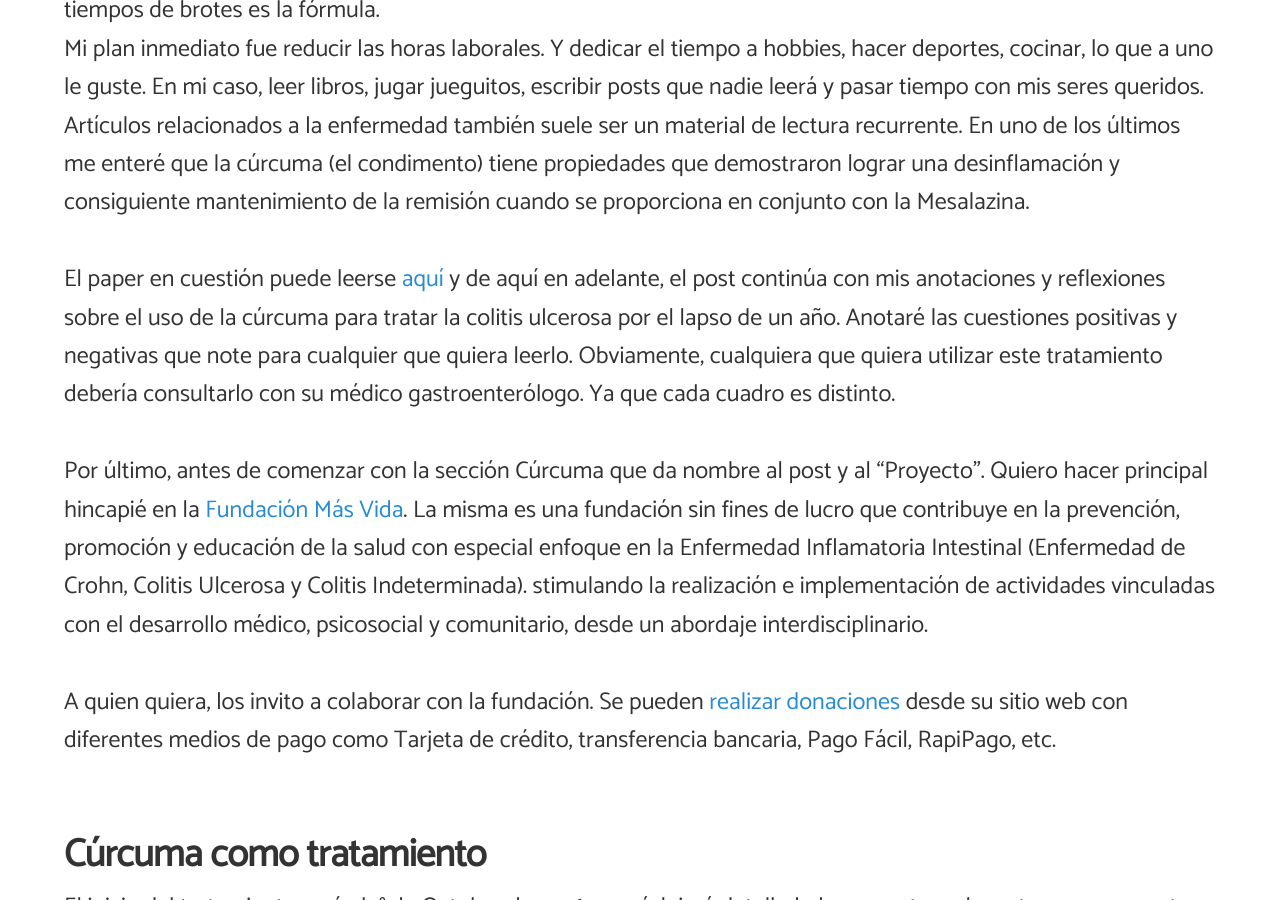
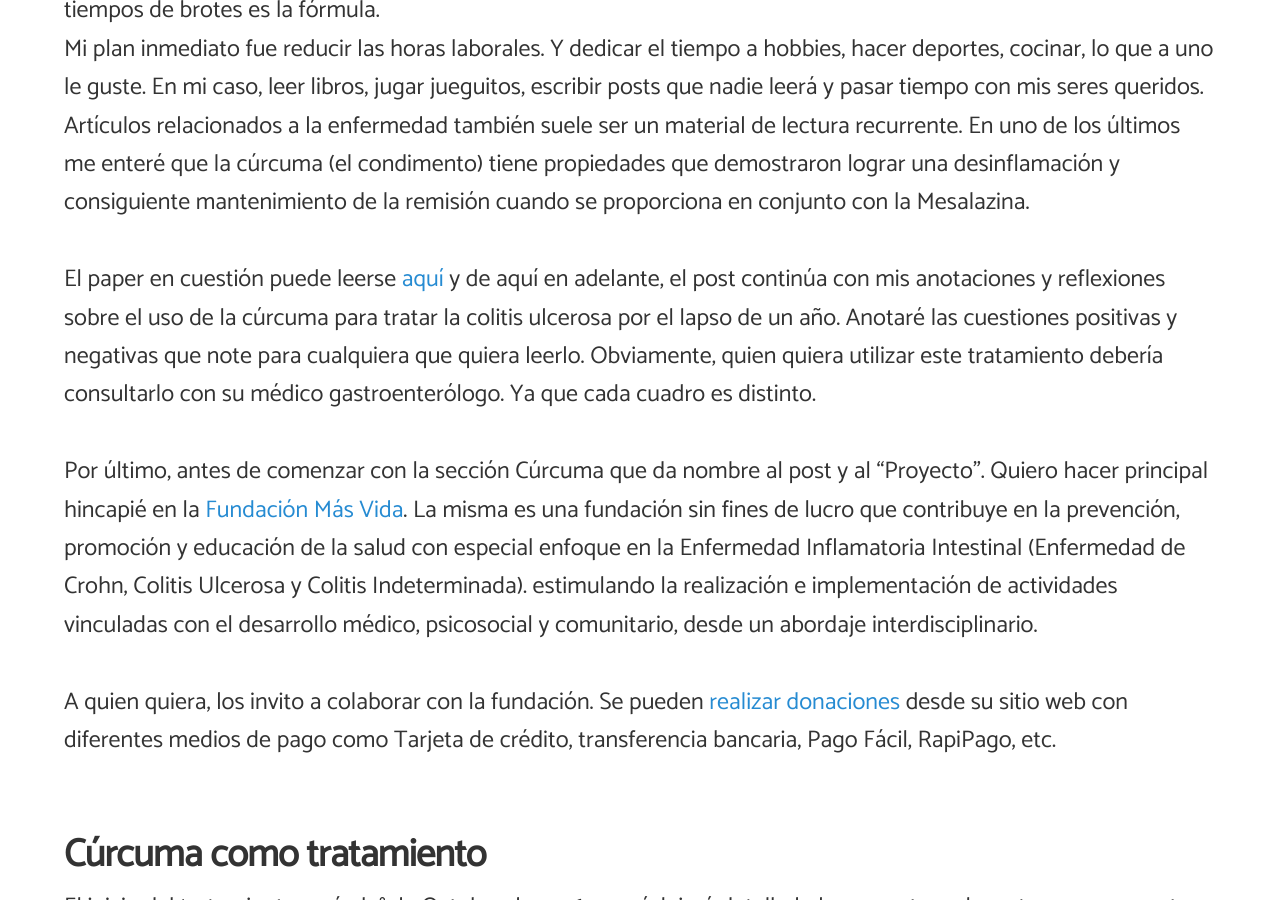
Before and after one commit to angelsimon/angelsimon.github.io, a Jekyll site: the page built from _posts/2016-09-16-curcuma-y-eii.md, in a window 1280 px wide and 900 px high, scrolled down 6735 px. Built offline with Jekyll 4.4.1, drawn with Linux system fonts in a browser that asks for light colours; nearby versions of some CDN libraries; comment, search, counter and statistics services are not loaded; some of the changed text lies outside the part shown.

Commit message:
Update 2016-09-16-curcuma-y-eii.md

```diff
--- a/_posts/2016-09-16-curcuma-y-eii.md
+++ b/_posts/2016-09-16-curcuma-y-eii.md
@@ -151,8 +151,8 @@ La enfermedad, una vez que uno la acepta como tal y que es parte de uno mismo. Q
 Disfrutar de la vida en los momentos de remisión y refugiarse y solicitar ayuda a los seres queridos y médicos en los tiempos de brotes es la fórmula.<br>
 Mi plan inmediato fue reducir las horas laborales. Y dedicar el tiempo a hobbies, hacer deportes, cocinar, lo que a uno le guste. En mi caso, leer libros, jugar jueguitos, escribir posts que nadie leerá y pasar tiempo con mis seres queridos.<br>
 Artículos relacionados a la enfermedad también suele ser un material de lectura recurrente. En uno de los últimos me enteré que la cúrcuma (el condimento) tiene propiedades que demostraron lograr una desinflamación y consiguiente mantenimiento de la remisión cuando se proporciona en conjunto con la Mesalazina.<br><br>
-El paper en cuestión puede leerse <a href="http://www.ncbi.nlm.nih.gov/pubmed/25724700" target="_blank">aquí</a> y de aquí en adelante, el post continúa con mis anotaciones y reflexiones sobre el uso de la cúrcuma para tratar la colitis ulcerosa por el lapso de un año. Anotaré las cuestiones positivas y negativas que note para cualquier que quiera leerlo. Obviamente, cualquiera que quiera utilizar este tratamiento debería consultarlo con su médico gastroenterólogo. Ya que cada cuadro es distinto.<br><br>
-Por último, antes de comenzar con la sección Cúrcuma que da nombre al post y al "Proyecto". Quiero hacer principal hincapié en la <a href="http://www.masvida.org.ar/" target="_blank">Fundación Más Vida</a>. La misma es una fundación sin fines de lucro que contribuye en la prevención, promoción y educación de la salud con especial enfoque en la Enfermedad Inflamatoria Intestinal (Enfermedad de Crohn, Colitis Ulcerosa y Colitis Indeterminada). stimulando la realización e implementación de actividades vinculadas con el desarrollo médico, psicosocial y comunitario, desde un abordaje interdisciplinario.<br><br>
+El paper en cuestión puede leerse <a href="http://www.ncbi.nlm.nih.gov/pubmed/25724700" target="_blank">aquí</a> y de aquí en adelante, el post continúa con mis anotaciones y reflexiones sobre el uso de la cúrcuma para tratar la colitis ulcerosa por el lapso de un año. Anotaré las cuestiones positivas y negativas que note para cualquiera que quiera leerlo. Obviamente, quien quiera utilizar este tratamiento debería consultarlo con su médico gastroenterólogo. Ya que cada cuadro es distinto.<br><br>
+Por último, antes de comenzar con la sección Cúrcuma que da nombre al post y al "Proyecto". Quiero hacer principal hincapié en la <a href="http://www.masvida.org.ar/" target="_blank">Fundación Más Vida</a>. La misma es una fundación sin fines de lucro que contribuye en la prevención, promoción y educación de la salud con especial enfoque en la Enfermedad Inflamatoria Intestinal (Enfermedad de Crohn, Colitis Ulcerosa y Colitis Indeterminada). estimulando la realización e implementación de actividades vinculadas con el desarrollo médico, psicosocial y comunitario, desde un abordaje interdisciplinario.<br><br>
 A quien quiera, los invito a colaborar con la fundación. Se pueden <a href="http://www.masvida.org.ar/unite-a-mas-vida.html" target="_blank">realizar donaciones</a> desde su sitio web con diferentes medios de pago como Tarjeta de crédito, transferencia bancaria, Pago Fácil, RapiPago, etc.
 <br><br>
 <h2>Cúrcuma como tratamiento</h2>
```
Also changed, not shown: other parts of _posts/2016-09-16-curcuma-y-eii.md (+1 -1 lines).
